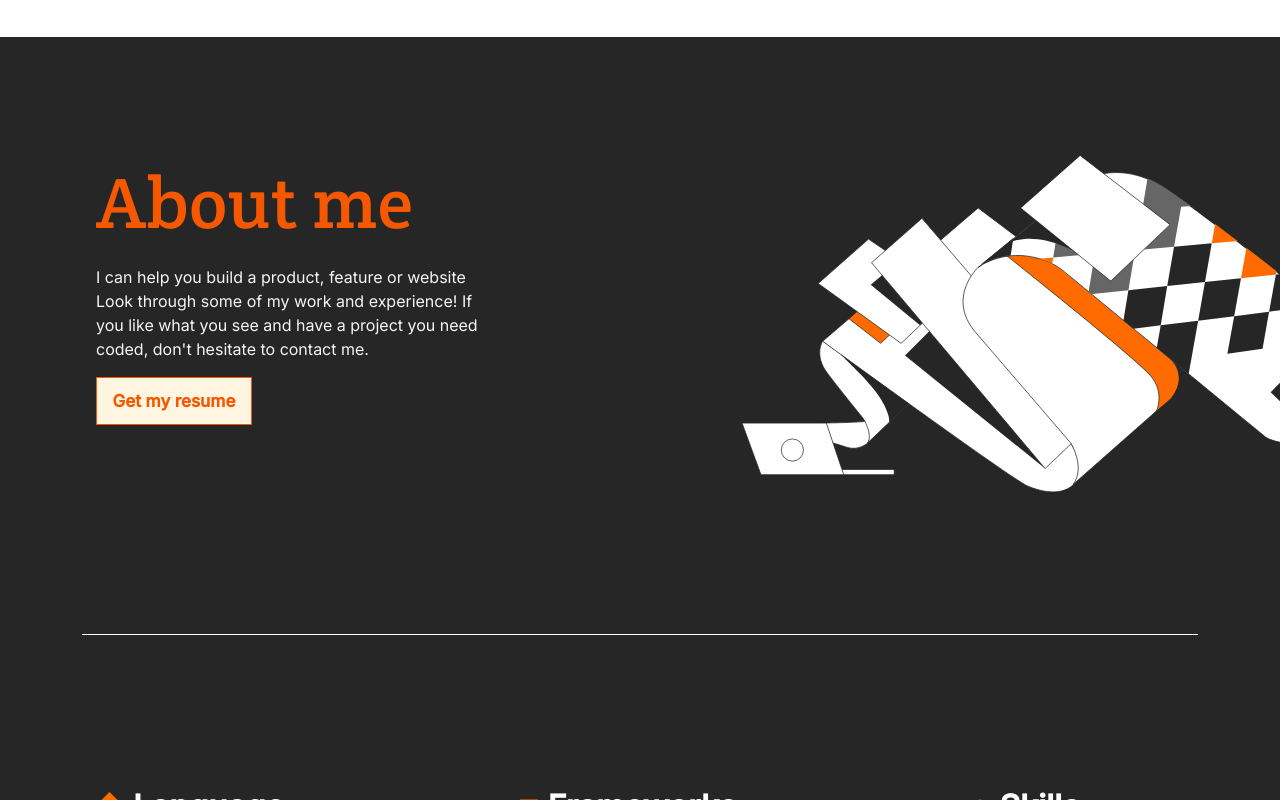
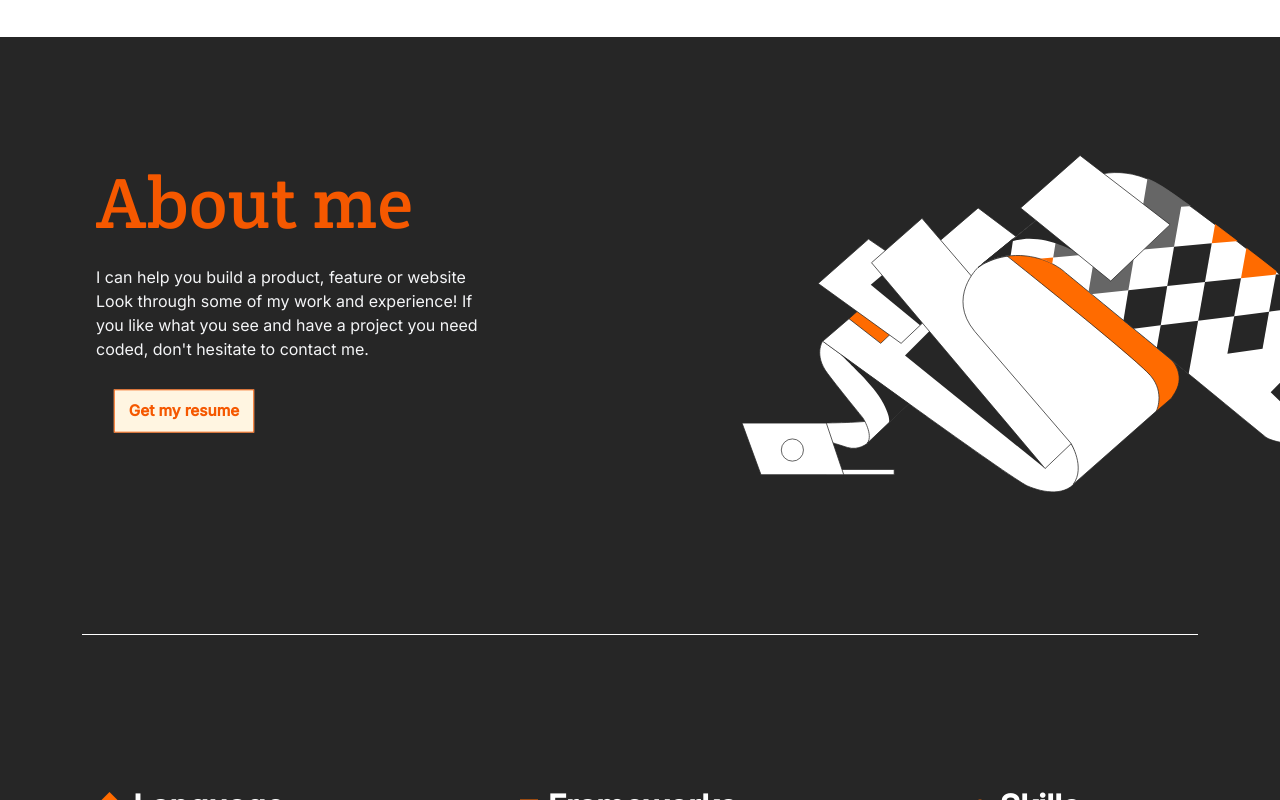
Before and after one commit to 2004-okari/MY-PORTFOLIO, a website: page index.html in a window 1280 px wide. In both pictures the pointer is over the button "Get my resume". Shown: the part 2419-3219 px from the top of the page. Drawn offline with Linux system fonts and the light colour scheme.

Commit message:
Add transform property to button

```diff
--- a/styles.css
+++ b/styles.css
@@ -481,8 +481,9 @@ body {
             background-color: #fff5e1;
             border: 1px solid #f55800;
             color: #f55800;
+            transform: scale(0.9);
+            translate: 10px 10px;
           }
-
           &:disabled {
             background: #f4f1f0;
             color: #5b5957;
```
